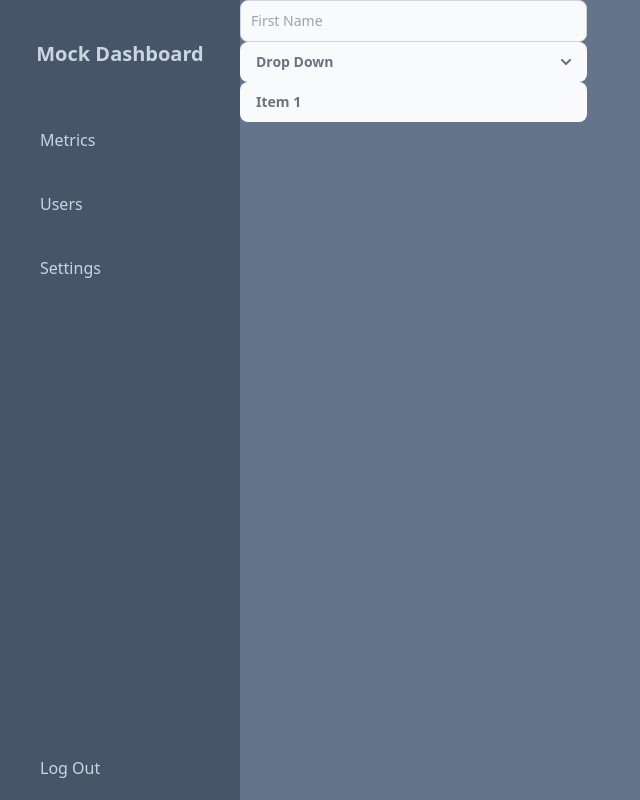
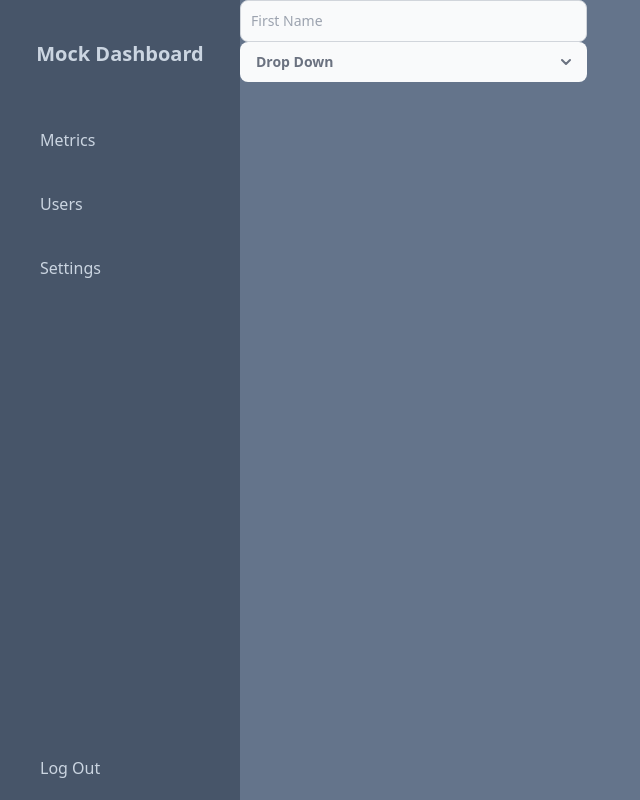
Before and after one commit to Ayaz2589/mock-dashboard, a React (Vite) app: page / in a window 1280 px wide. Shown: the whole page, without its empty margins (0-640 px from the left). Built offline with nearby package versions, Linux system fonts and the light colour scheme.

Commit message:
add open close functionality

```diff
--- a/src/components/containers/Dashboard/index.tsx
+++ b/src/components/containers/Dashboard/index.tsx
@@ -2,11 +2,11 @@ import { useState } from "react";
 import { SplitScreen, Navigation, Input, Dropdown } from "../../";
 
 const Dashboard = () => {
-  const [selectedValue, setSelectedValue] = useState('');
+  const [selectedValue, setSelectedValue] = useState("");
   const options = [
-    { value: 'option1', label: 'Option 1' },
-    { value: 'option2', label: 'Option 2' },
-    { value: 'option3', label: 'Option 3' },
+    { value: "option1", label: "Option 1" },
+    { value: "option2", label: "Option 2" },
+    { value: "option3", label: "Option 3" },
     // Add more options as needed
   ];
   return (
@@ -14,12 +14,7 @@ const Dashboard = () => {
       <Navigation />
       <div className="w-1/3">
         <Input placeholder="First Name" />
-        <Dropdown
-        options={options}
-        value={selectedValue}
-        onChange={(e: any) => setSelectedValue(e.target.value)}
-        className="mb-4" // You can add additional Tailwind classes here
-      />
+        <Dropdown />
       </div>
     </SplitScreen>
   );
--- a/src/components/containers/Navigation/index.tsx
+++ b/src/components/containers/Navigation/index.tsx
@@ -19,7 +19,7 @@ const Navigation = () => {
           ))}
         </div>
       </div>
-      <Button navigationItem onClick={() => {}} type="navigation-item">
+      <Button onClick={() => {}} type="navigation-item">
         Log Out
       </Button>
     </div>
--- a/src/components/ui/Button/index.tsx
+++ b/src/components/ui/Button/index.tsx
@@ -45,7 +45,10 @@ const Button = ({ onClick, children, type = "default" }: Props) => {
         );
       case "drop-down":
         return (
-          <div className="bg-gray-50 hover:bg-gray-200 text-gray-500 font-bold px-4 w-full text-sm rounded-lg p-2.5 flex justify-between items-center">
+          <div
+            className="cursor-pointer bg-gray-50 hover:bg-gray-200 text-gray-500 font-bold px-4 w-full text-sm rounded-lg p-2.5 flex justify-between items-center"
+            onClick={onClick}
+          >
             {children}
             <span>{downArrow}</span>
           </div>
@@ -53,7 +56,7 @@ const Button = ({ onClick, children, type = "default" }: Props) => {
       case "drop-down-item":
         console.log(children);
         return (
-          <div className="bg-gray-50 hover:bg-gray-200 text-gray-500 font-bold px-4 w-full text-sm rounded-lg p-2.5">
+          <div className="cursor-pointer bg-gray-50 hover:bg-gray-200 text-gray-500 font-bold px-4 w-full text-sm rounded-lg p-2.5">
             {children}
           </div>
         );
--- a/src/components/ui/Dropdown/index.tsx
+++ b/src/components/ui/Dropdown/index.tsx
@@ -1,21 +1,24 @@
-import { useState } from "react";
+import { useState, useRef } from "react";
 import { Button } from "../..";
 
 const Dropdown = () => {
-  const [open, setOpen] = useState(true);
+  const [open, setOpen] = useState(false);
+  const dropdownRef = useRef<HTMLDivElement>(null);
 
   const toggle = () => setOpen(!open);
 
   return (
-    <div>
+    <div ref={dropdownRef}>
       <Button type="drop-down" onClick={toggle}>
         Drop Down
       </Button>
-      {open && (
-        <div>
+      {open ? (
+        <div className="p-1 bg-gray-50 rounded-lg mt-1">
+          <Button type="drop-down-item">Item 1</Button>
+          <Button type="drop-down-item">Item 1</Button>
           <Button type="drop-down-item">Item 1</Button>
         </div>
-      )}
+      ) : null}
     </div>
   );
 };
```
